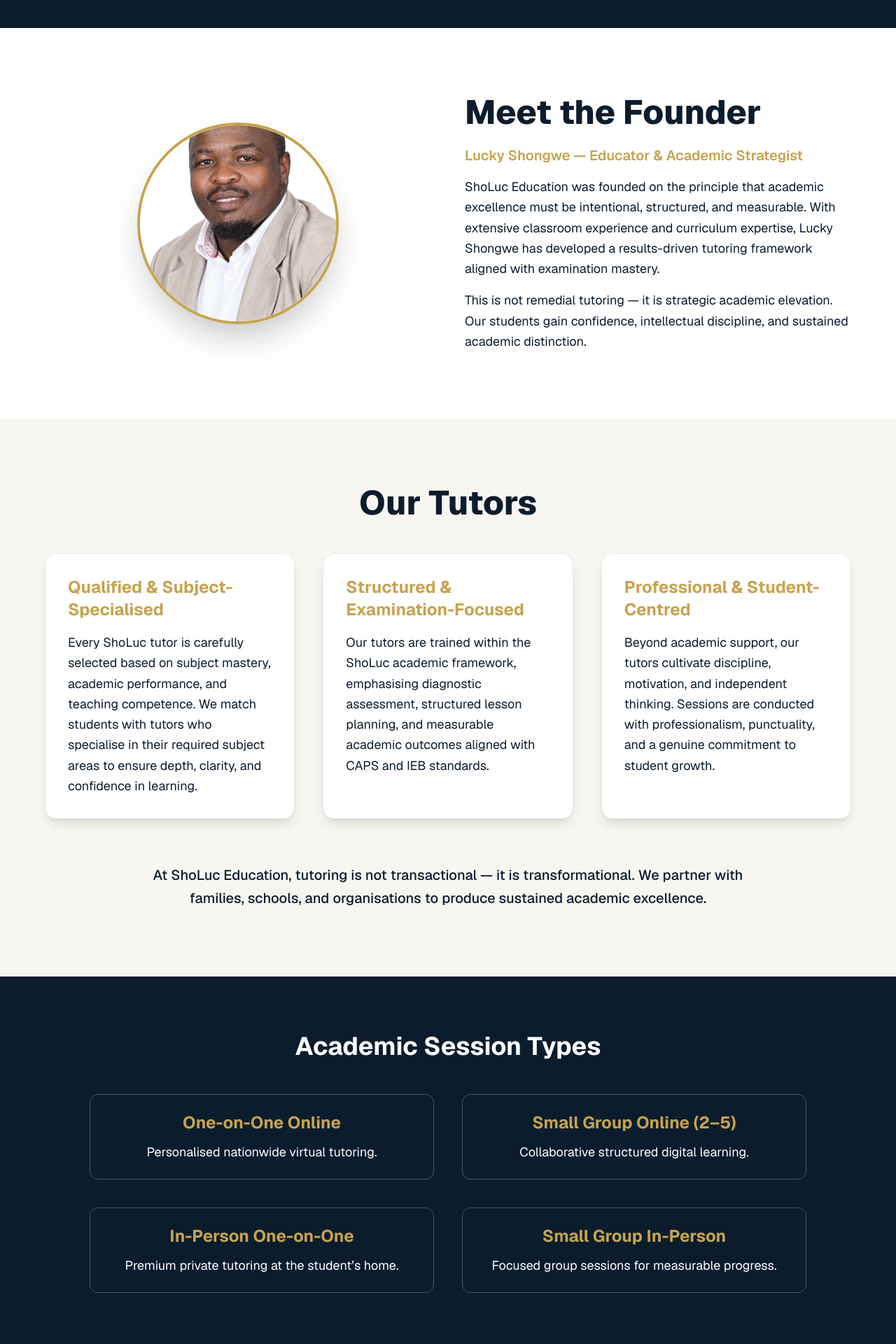
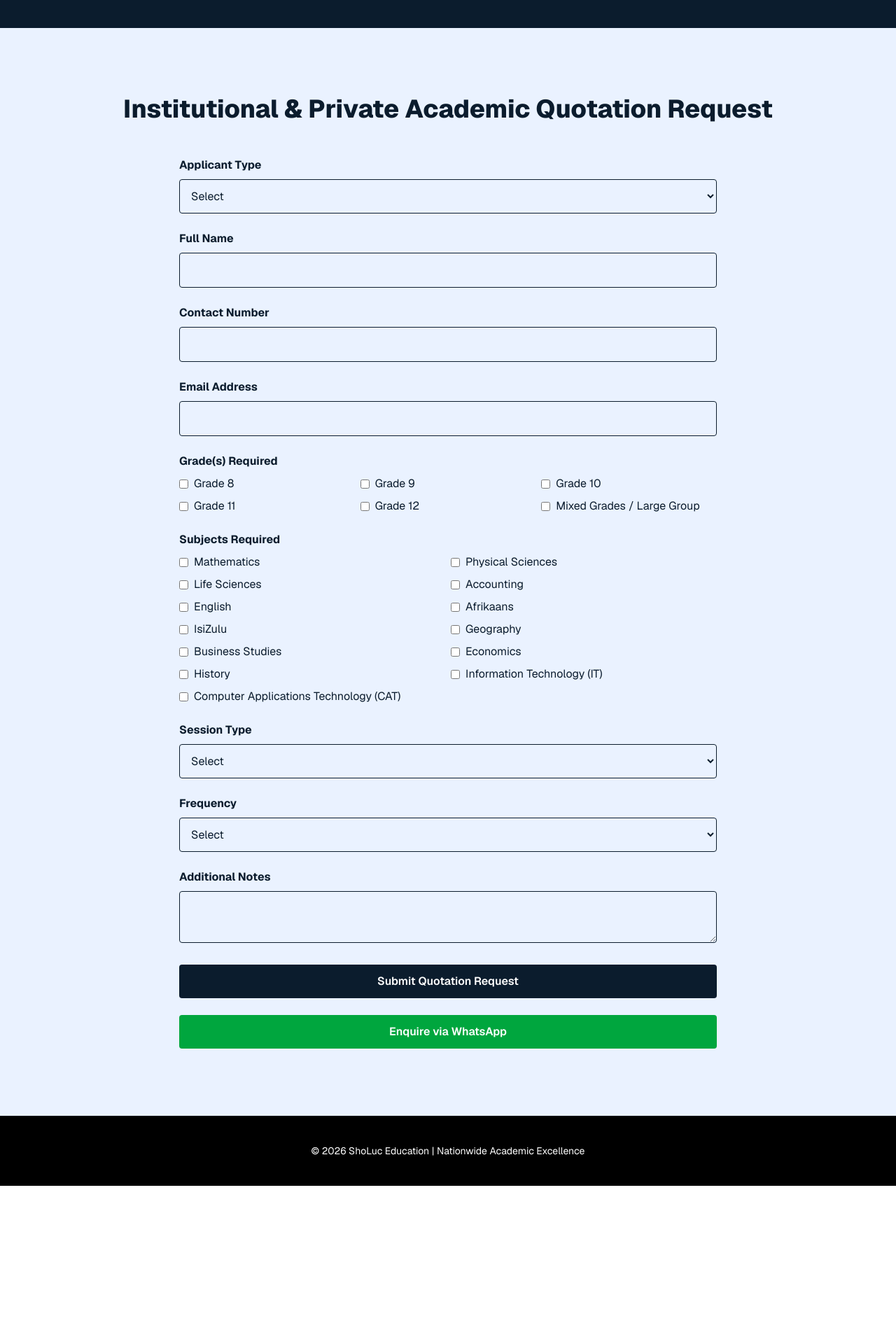
Before and after one commit to sholucholdings-hash/sholuc-education, a Next.js app: page / in a window 1280 px wide. Shown: the part 380-2300 px from the top of the page at 70% size. After the commit the page ends 2074 px from the top, so only its background shows below. Built offline with nearby package versions, Linux system fonts and the light colour scheme.

Commit message:
Added multi-select grade checkboxes properly

```diff
--- a/app/api/quotation/route.ts
+++ b/app/api/quotation/route.ts
@@ -20,7 +20,7 @@
   <p><strong>Email Address:</strong> ${data.email}</p>
   <p><strong>Organisation:</strong> ${data.organisation || "N/A"}</p>
   <p><strong>Role:</strong> ${data.role || "N/A"}</p>
-  <p><strong>Grade:</strong> ${data.grade}</p>
+  <p><strong>Grades:</strong> ${data.grades}</p>
   <p><strong>Subjects:</strong> ${data.subjects}</p>
   <p><strong>Session Type:</strong> ${data.session}</p>
   <p><strong>Frequency:</strong> ${data.frequency}</p>
--- a/app/page.tsx
+++ b/app/page.tsx
@@ -23,6 +23,15 @@
     "Computer Applications Technology (CAT)"
   ];
 
+  const gradesList = [
+    "Grade 8",
+    "Grade 9",
+    "Grade 10",
+    "Grade 11",
+    "Grade 12",
+    "Mixed Grades / Large Group"
+  ];
+
   const handleSubmit = async (e: React.FormEvent<HTMLFormElement>) => {
     e.preventDefault();
     setLoading(true);
@@ -30,7 +39,8 @@
     const form = e.currentTarget;
     const formData = new FormData(form);
 
-    const selectedSubjects = formData.getAll("subjects");
+    const selectedSubjects = formData.getAll("subjects").join(", ");
+    const selectedGrades = formData.getAll("grades").join(", ");
 
     const data = {
       applicant: formData.get("applicant"),
@@ -39,10 +49,10 @@
       email: formData.get("email"),
       organisation: formData.get("organisation"),
       role: formData.get("role"),
-      grade: formData.get("grade"),
+      grades: selectedGrades,
       session: formData.get("session"),
       frequency: formData.get("frequency"),
-      subjects: selectedSubjects.join(", "),
+      subjects: selectedSubjects,
       notes: formData.get("notes"),
     };
 
@@ -59,7 +69,9 @@
 
   const handleWhatsApp = (form: HTMLFormElement) => {
     const formData = new FormData(form);
+
     const selectedSubjects = formData.getAll("subjects").join(", ");
+    const selectedGrades = formData.getAll("grades").join(", ");
 
     const message = `
 ShoLuc Education Enquiry
@@ -70,7 +82,7 @@
 Email: ${formData.get("email")}
 Organisation: ${formData.get("organisation") || "N/A"}
 Role: ${formData.get("role") || "N/A"}
-Grade: ${formData.get("grade")}
+Grades: ${selectedGrades}
 Subjects: ${selectedSubjects}
 Session Type: ${formData.get("session")}
 Frequency: ${formData.get("frequency")}
@@ -104,202 +116,6 @@
         </a>
       </section>
 
-      {/* FOUNDER SECTION */}
-<section className="bg-white text-[#0B1C2D] py-24 px-6">
-  <div className="max-w-6xl mx-auto grid md:grid-cols-2 gap-12 items-center">
-
-    {/* Founder Image */}
-    <div className="flex justify-center">
-      <img
-        src="/founder.jpg"
-        alt="Lucky Shongwe - Founder of ShoLuc Education"
-        className="w-72 h-72 object-cover rounded-full shadow-2xl border-4 border-[#C6A34E]"
-      />
-    </div>
-
-    {/* Founder Text */}
-    <div>
-      <h2 className="text-4xl md:text-5xl font-extrabold mb-6">
-        Meet the Founder
-      </h2>
-
-      <p className="text-xl font-semibold mb-4 text-[#C6A34E]">
-        Lucky Shongwe — Educator & Academic Strategist
-      </p>
-
-      <p className="text-lg leading-relaxed mb-4">
-        ShoLuc Education was founded on the principle that academic excellence
-        must be intentional, structured, and measurable. With extensive
-        classroom experience and curriculum expertise, Lucky Shongwe has
-        developed a results-driven tutoring framework aligned with examination mastery.
-      </p>
-
-      <p className="text-lg leading-relaxed">
-        This is not remedial tutoring — it is strategic academic elevation.
-        Our students gain confidence, intellectual discipline, and sustained
-        academic distinction.
-      </p>
-    </div>
-
-  </div>
-</section>
-
-{/* TUTORS SECTION */}
-<section className="bg-[#F8F6F1] text-[#0B1C2D] py-24 px-6">
-  <div className="max-w-6xl mx-auto text-center">
-
-    <h2 className="text-4xl md:text-5xl font-extrabold mb-12">
-      Our Tutors
-    </h2>
-
-    <div className="grid md:grid-cols-3 gap-10 text-left">
-
-      <div className="bg-white p-8 rounded-2xl shadow-lg border border-gray-200">
-        <h3 className="text-2xl font-bold mb-4 text-[#C6A34E]">
-          Qualified & Subject-Specialised
-        </h3>
-        <p className="text-lg leading-relaxed">
-          Every ShoLuc tutor is carefully selected based on subject mastery,
-          academic performance, and teaching competence. We match students
-          with tutors who specialise in their required subject areas to ensure
-          depth, clarity, and confidence in learning.
-        </p>
-      </div>
-
-      <div className="bg-white p-8 rounded-2xl shadow-lg border border-gray-200">
-        <h3 className="text-2xl font-bold mb-4 text-[#C6A34E]">
-          Structured & Examination-Focused
-        </h3>
-        <p className="text-lg leading-relaxed">
-          Our tutors are trained within the ShoLuc academic framework,
-          emphasising diagnostic assessment, structured lesson planning,
-          and measurable academic outcomes aligned with CAPS and IEB standards.
-        </p>
-      </div>
-
-      <div className="bg-white p-8 rounded-2xl shadow-lg border border-gray-200">
-        <h3 className="text-2xl font-bold mb-4 text-[#C6A34E]">
-          Professional & Student-Centred
-        </h3>
-        <p className="text-lg leading-relaxed">
-          Beyond academic support, our tutors cultivate discipline,
-          motivation, and independent thinking. Sessions are conducted
-          with professionalism, punctuality, and a genuine commitment
-          to student growth.
-        </p>
-      </div>
-
-    </div>
-
-    <div className="mt-16 max-w-4xl mx-auto">
-      <p className="text-xl leading-relaxed font-medium">
-        At ShoLuc Education, tutoring is not transactional — it is transformational.
-        We partner with families, schools, and organisations to produce
-        sustained academic excellence.
-      </p>
-    </div>
-
-  </div>
-</section>
-
-      {/* SESSION TYPES */}
-      <section className="py-20 px-6 text-center">
-        <h2 className="text-4xl font-bold mb-12">Academic Session Types</h2>
-        <div className="grid md:grid-cols-2 gap-10 max-w-5xl mx-auto text-lg">
-          <div className="border border-gray-600 p-6 rounded-xl">
-            <h3 className="text-2xl font-bold text-[#C6A34E] mb-3">
-              One-on-One Online
-            </h3>
-            <p>Personalised nationwide virtual tutoring.</p>
-          </div>
-          <div className="border border-gray-600 p-6 rounded-xl">
-            <h3 className="text-2xl font-bold text-[#C6A34E] mb-3">
-              Small Group Online (2–5)
-            </h3>
-            <p>Collaborative structured digital learning.</p>
-          </div>
-          <div className="border border-gray-600 p-6 rounded-xl">
-            <h3 className="text-2xl font-bold text-[#C6A34E] mb-3">
-              In-Person One-on-One
-            </h3>
-            <p>Premium private tutoring at the student’s home.</p>
-          </div>
-          <div className="border border-gray-600 p-6 rounded-xl">
-            <h3 className="text-2xl font-bold text-[#C6A34E] mb-3">
-              Small Group In-Person
-            </h3>
-            <p>Focused group sessions for measurable progress.</p>
-          </div>
-        </div>
-      </section>
-
-      {/* SUBJECTS DISPLAY */}
-      <section className="bg-[#111C2A] py-20 px-6 text-center">
-        <h2 className="text-4xl font-bold mb-12">Subjects Offered</h2>
-        <div className="grid md:grid-cols-3 gap-6 max-w-5xl mx-auto">
-          {subjects.map((subject) => (
-            <div key={subject} className="border border-gray-600 p-4 rounded-lg">
-              {subject}
-            </div>
-          ))}
-        </div>
-      </section>
-
-      {/* TESTIMONIALS */}
-<section className="bg-[#111C2A] py-24 px-6 text-white">
-  <div className="max-w-6xl mx-auto text-center">
-
-    <h2 className="text-4xl md:text-5xl font-bold mb-16">
-      What Parents & Schools Say
-    </h2>
-
-    <div className="grid md:grid-cols-2 gap-10">
-
-      <div className="bg-[#0B1C2D] p-8 rounded-2xl shadow-lg border border-gray-700">
-        <p className="italic mb-4">
-          “ShoLuc Education transformed my son’s approach to Mathematics.
-          His confidence improved dramatically and his marks followed.”
-        </p>
-        <p className="font-semibold text-[#C6A34E]">
-          — Parent, Grade 11 Student
-        </p>
-      </div>
-
-      <div className="bg-[#0B1C2D] p-8 rounded-2xl shadow-lg border border-gray-700">
-        <p className="italic mb-4">
-          “The structured exam preparation workshop delivered measurable
-          results across our Grade 12 cohort.”
-        </p>
-        <p className="font-semibold text-[#C6A34E]">
-          — High School Principal
-        </p>
-      </div>
-
-      <div className="bg-[#0B1C2D] p-8 rounded-2xl shadow-lg border border-gray-700">
-        <p className="italic mb-4">
-          “Professional, organised, and academically rigorous.
-          We highly recommend ShoLuc Education.”
-        </p>
-        <p className="font-semibold text-[#C6A34E]">
-          — HOD, Sciences Department
-        </p>
-      </div>
-
-      <div className="bg-[#0B1C2D] p-8 rounded-2xl shadow-lg border border-gray-700">
-        <p className="italic mb-4">
-          “Our learners responded exceptionally well to the intervention
-          programme. The improvement was evident within weeks.”
-        </p>
-        <p className="font-semibold text-[#C6A34E]">
-          — NGO Programme Coordinator
-        </p>
-      </div>
-
-    </div>
-
-  </div>
-</section>
-
       {/* QUOTATION FORM */}
       <section id="quotation" className="bg-[#EAF2FF] py-24 px-6 text-[#0B1C2D]">
         <h2 className="text-4xl font-extrabold text-center mb-12">
@@ -308,6 +124,7 @@
 
         <form onSubmit={handleSubmit} className="max-w-3xl mx-auto space-y-6">
 
+          {/* Applicant Type */}
           <div>
             <label className="font-bold block mb-2">Applicant Type</label>
             <select
@@ -324,42 +141,38 @@
             </select>
           </div>
 
+          {/* Name */}
           <div>
             <label className="font-bold block mb-2">Full Name</label>
             <input name="name" required className="w-full p-3 rounded border" />
           </div>
 
+          {/* Contact */}
           <div>
             <label className="font-bold block mb-2">Contact Number</label>
             <input name="contact" required className="w-full p-3 rounded border" />
           </div>
 
+          {/* Email */}
           <div>
             <label className="font-bold block mb-2">Email Address</label>
             <input type="email" name="email" required className="w-full p-3 rounded border" />
           </div>
 
-          {(applicantType === "School" ||
-            applicantType === "NPO" ||
-            applicantType === "NGO") && (
-            <>
-              <div>
-                <label className="font-bold block mb-2">Organisation Name</label>
-                <input name="organisation" required className="w-full p-3 rounded border" />
-              </div>
-              <div>
-                <label className="font-bold block mb-2">Role</label>
-                <select name="role" required className="w-full p-3 rounded border">
-                  <option value="">Select</option>
-                  <option>Principal</option>
-                  <option>HOD</option>
-                  <option>Teacher</option>
-                  <option>Programme Coordinator</option>
-                </select>
-              </div>
-            </>
-          )}
+          {/* Grade Multi-Select */}
+          <div>
+            <label className="font-bold block mb-2">Grade(s) Required</label>
+            <div className="grid md:grid-cols-3 gap-2">
+              {gradesList.map((grade) => (
+                <label key={grade} className="flex items-center space-x-2">
+                  <input type="checkbox" name="grades" value={grade} />
+                  <span>{grade}</span>
+                </label>
+              ))}
+            </div>
+          </div>
 
+          {/* Subjects Multi-Select */}
           <div>
             <label className="font-bold block mb-2">Subjects Required</label>
             <div className="grid md:grid-cols-2 gap-2">
@@ -372,6 +185,7 @@
             </div>
           </div>
 
+          {/* Session Type */}
           <div>
             <label className="font-bold block mb-2">Session Type</label>
             <select name="session" required className="w-full p-3 rounded border">
@@ -384,6 +198,7 @@
             </select>
           </div>
 
+          {/* Frequency */}
           <div>
             <label className="font-bold block mb-2">Frequency</label>
             <select name="frequency" required className="w-full p-3 rounded border">
@@ -395,6 +210,7 @@
             </select>
           </div>
 
+          {/* Notes */}
           <div>
             <label className="font-bold block mb-2">Additional Notes</label>
             <textarea name="notes" className="w-full p-3 rounded border" />
```
